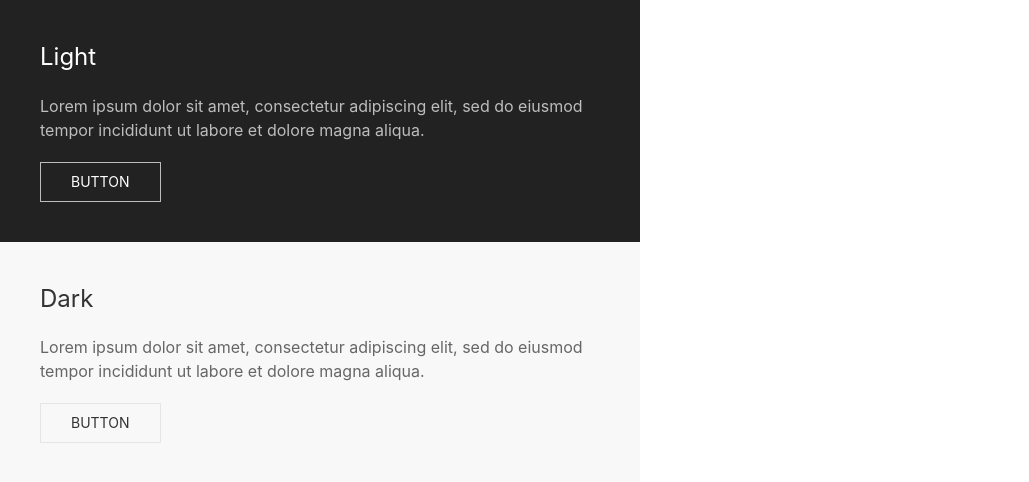
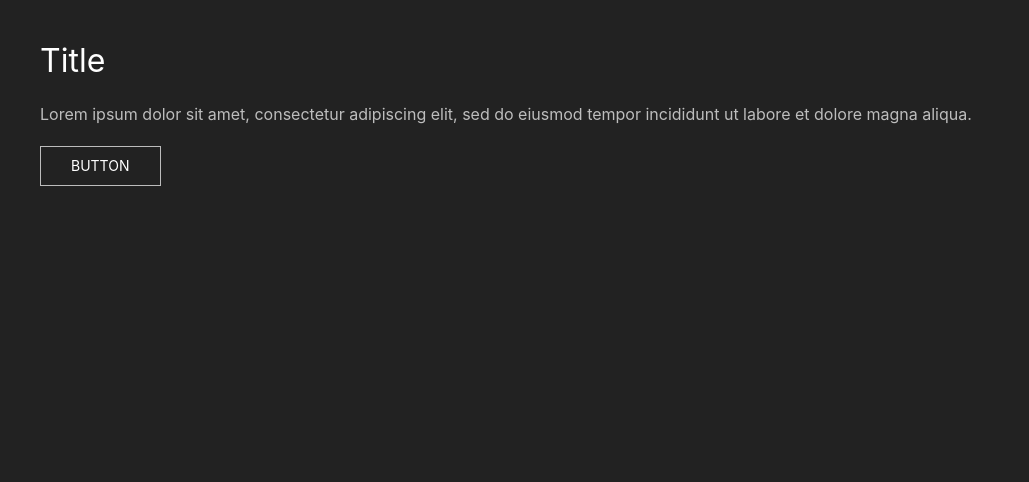
Before and after one commit to jpaulodefarias/IMDb, a React (Create React App) app in the folder web/: page / in a window 1280 px wide. Shown: the top 482 px of the page, without its empty margins (0-1029 px from the left). Built offline with nearby package versions, Linux system fonts and the light colour scheme; the HTML template or start-up script is replaced by a standard one.

Commit message:
Style update

```diff
--- /dev/null
+++ b/web/src/App.css
@@ -0,0 +1,3 @@
+:root {
+	background-color: #222;
+}
--- a/web/src/App.js
+++ b/web/src/App.js
@@ -1,21 +1,13 @@
 import React, { Fragment } from 'react';
+import "./App.css";
 
 const App = props => {
 	return <Fragment>
-		<div class="uk-child-width-1-2@s" uk-grid>
-			<div>
-				<div class="uk-light uk-background-secondary uk-padding">
-					<h3>Light</h3>
-					<p>Lorem ipsum dolor sit amet, consectetur adipiscing elit, sed do eiusmod tempor incididunt ut labore et dolore magna aliqua.</p>
-					<button class="uk-button uk-button-default">Button</button>
-				</div>
-			</div>
-			<div>
-				<div class="uk-dark uk-background-muted uk-padding">
-					<h3>Dark</h3>
-					<p>Lorem ipsum dolor sit amet, consectetur adipiscing elit, sed do eiusmod tempor incididunt ut labore et dolore magna aliqua.</p>
-					<button class="uk-button uk-button-default">Button</button>
-				</div>
+		<div>
+			<div className="uk-light uk-background-secondary uk-padding">
+				<h2>Title</h2>
+				<p>Lorem ipsum dolor sit amet, consectetur adipiscing elit, sed do eiusmod tempor incididunt ut labore et dolore magna aliqua.</p>
+				<button className="uk-button uk-button-default">Button</button>
 			</div>
 		</div>
 	</Fragment>;
```
